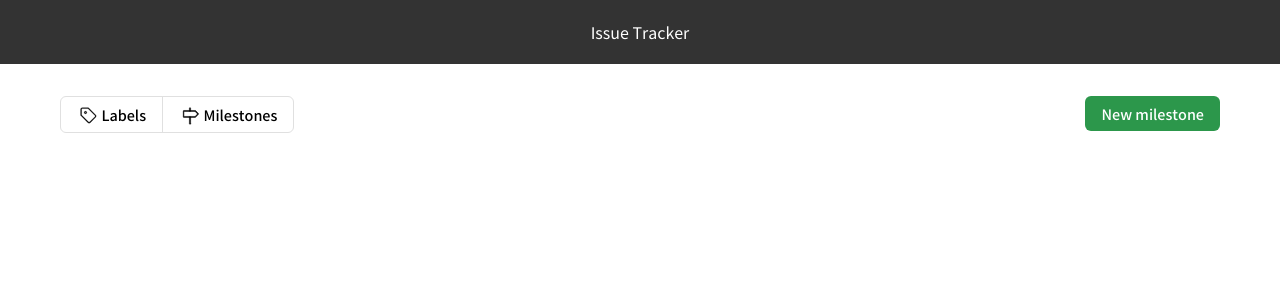
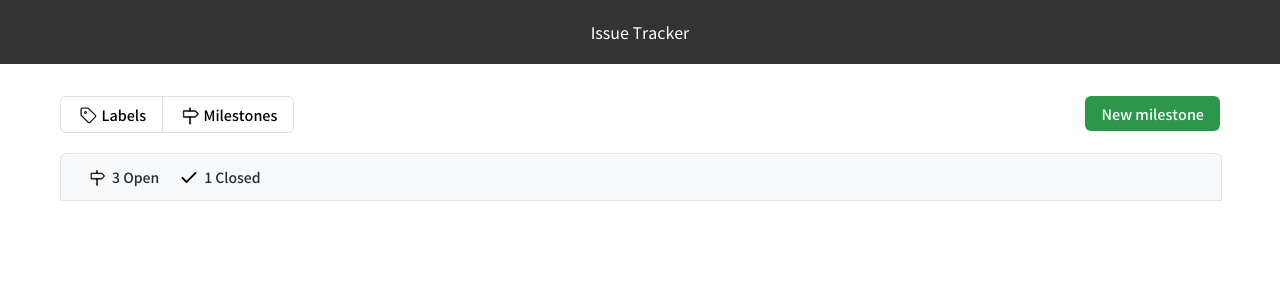
Before and after one commit to boostcamp-2020/IssueTracker-19, a React app in the folder frontend/: page /milestones in a window 1280 px wide. Shown: the top 300 px of the page. Built offline with nearby package versions, Linux system fonts and the light colour scheme.

Commit message:
[feat] 마일스톤 리스트 헤더 마크업

```diff
--- /dev/null
+++ b/frontend/src/components/MilestoneList/MilestoneHeader/MilestoneHeader.js
@@ -0,0 +1,49 @@
+import React from 'react';
+import styled from 'styled-components';
+import { API } from '@api';
+import { flexColumn, flexCenter, flex } from '@styles/utils';
+import { SubmitButton, CancelButton } from '@shared';
+import { colors } from '@styles/variables';
+import MilestoneIcon from '@imgs/milestone.svg';
+import CheckIcon from '@imgs/check.svg';
+
+const Container = styled.div`
+  margin-top: 1.25rem;
+  width: 100%;
+  background-color: #f6f8fa;
+  border: 1px solid ${colors.borderColor};
+  border-radius: 6px 6px 0 0;
+`;
+const ToggleBox = styled.div`
+  padding-left: 1rem;
+  display: flex;
+`;
+const ButtonBox = styled.div`
+  display: flex;
+  align-items: flex-start;
+  color: #24292e;
+  font-weight: 600;
+  font-size: 14px;
+  padding: 13px 10px;
+`;
+const Img = styled.img`
+  width: 20px;
+  height: 20px;
+  margin-right: 5px;
+`;
+export default function MilestoneHeader() {
+  return (
+    <div>
+      <Container>
+        <ToggleBox>
+          <ButtonBox>
+            <Img src={MilestoneIcon} />3 Open
+          </ButtonBox>
+          <ButtonBox>
+            <Img src={CheckIcon} />1 Closed
+          </ButtonBox>
+        </ToggleBox>
+      </Container>
+    </div>
+  );
+}
--- a/frontend/src/components/MilestoneList/MilestoneList.js
+++ b/frontend/src/components/MilestoneList/MilestoneList.js
@@ -1,5 +1,10 @@
 import React from 'react';
+import MilestoneHeader from './MilestoneHeader/MilestoneHeader';
 
 export default function MilestoneList() {
-  return <div></div>;
+  return (
+    <div>
+      <MilestoneHeader />
+    </div>
+  );
 }
--- a/frontend/src/components/index.js
+++ b/frontend/src/components/index.js
@@ -10,3 +10,4 @@ export { default as MilestoneNewHeader } from './MilestoneNewHeader/MilestoneNew
 export { default as LabelMilestoneTab } from './LabelMilestoneTab/LabelMilestoneTab';
 export { default as OptionSelectModal, ListItem } from './OptionSelectModal/OptionSelectModal';
 export { default as LabelTag } from './LabelTag/LabelTag';
+export { default as MilestoneList } from './MilestoneList/MilestoneList';
--- a/frontend/src/pages/Milestone.js
+++ b/frontend/src/pages/Milestone.js
@@ -1,6 +1,6 @@
 import React from 'react';
 import styled from 'styled-components';
-import { Header, LabelMilestoneTab } from '@components';
+import { Header, LabelMilestoneTab, MilestoneList } from '@components';
 import { numerics } from '@styles/variables';
 
 const Container = styled.div`
@@ -13,6 +13,7 @@ export default function Milestone() {
       <Header />
       <Container>
         <LabelMilestoneTab Submit={true} ButtonName={'New milestone'} />
+        <MilestoneList />
       </Container>
     </>
   );
```
Also changed, not shown: frontend/src/components/MilestoneList/MilestoneItem/MilestoneItem.js (added), frontend/src/imgs/check.svg (added).
